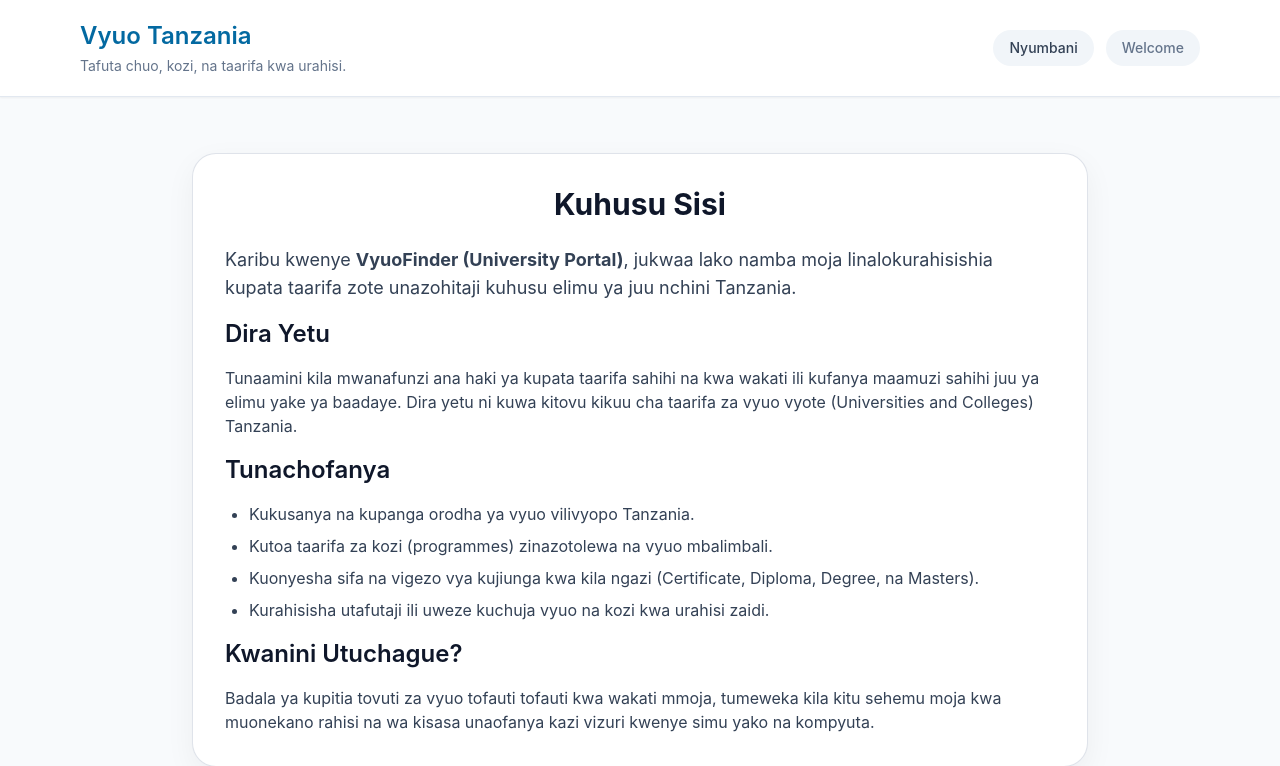
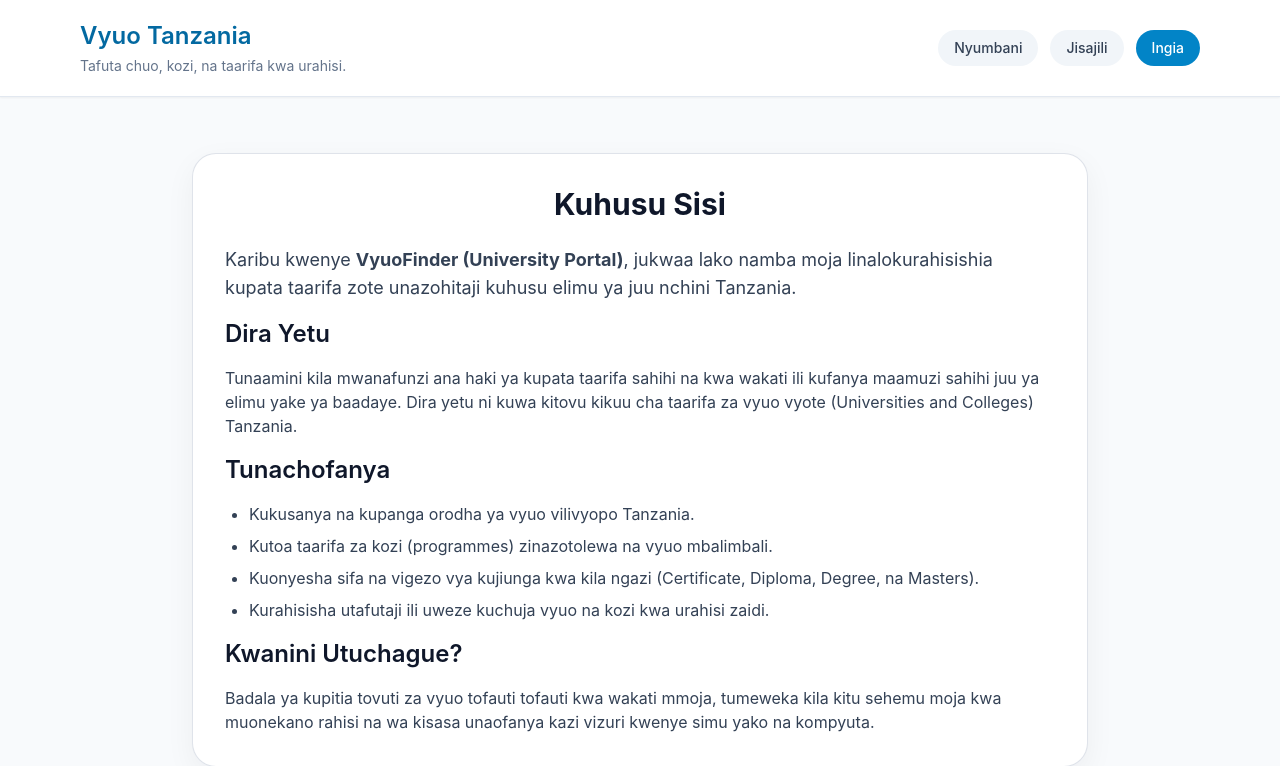
Before and after one commit to Nyisulya/vyuo, a Django app: page /about/ in a window 1280 px wide. Shown: the top 766 px of the page. Run offline with Django 5.2, Linux system fonts and the light colour scheme; some libraries are stand-ins or nearby versions.

Commit message:
Add Login and Register buttons to navbar

```diff
--- a/universitysite/templates/universitysite/base.html
+++ b/universitysite/templates/universitysite/base.html
@@ -57,9 +57,10 @@
             <a href="{% url 'universitysite:home' %}" class="text-2xl font-semibold text-sky-700">Vyuo Tanzania</a>
             <p class="mt-1 text-sm text-slate-500">Tafuta chuo, kozi, na taarifa kwa urahisi.</p>
           </div>
-          <nav class="flex flex-wrap gap-3 text-sm font-medium text-slate-700">
-            <a href="{% url 'universitysite:home' %}" class="rounded-full bg-slate-100 px-4 py-2 hover:bg-slate-200">Nyumbani</a>
-            <span class="rounded-full bg-slate-100 px-4 py-2 text-slate-500">Welcome</span>
+          <nav class="flex flex-wrap gap-3 text-sm font-medium text-slate-700 mt-2 sm:mt-0">
+            <a href="{% url 'universitysite:home' %}" class="rounded-full bg-slate-100 px-4 py-2 hover:bg-slate-200 transition">Nyumbani</a>
+            <a href="#" class="rounded-full bg-slate-100 px-4 py-2 hover:bg-slate-200 transition">Jisajili</a>
+            <a href="#" class="rounded-full bg-sky-600 text-white px-4 py-2 hover:bg-sky-700 transition">Ingia</a>
           </nav>
         </div>
       </header>
```
